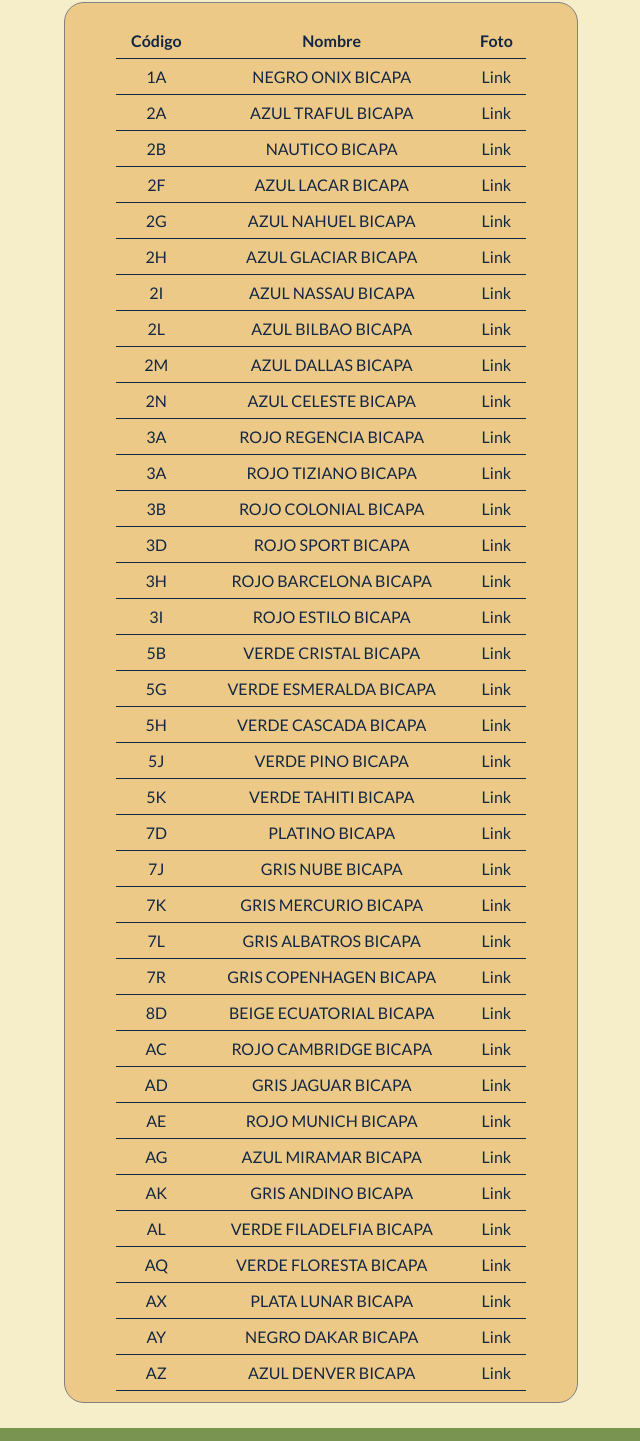
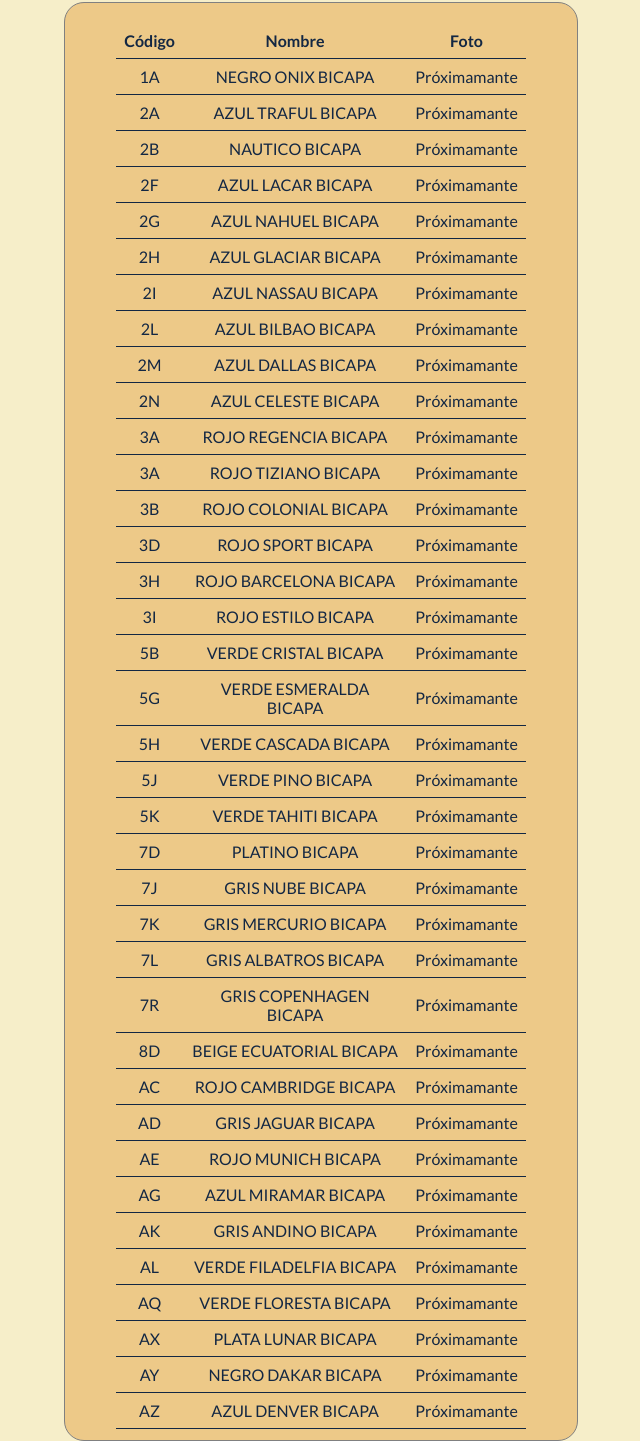
Before and after one commit to victorsnz/colores-senda, a plain HTML site: page index.html in a window 1280 px wide. Shown: the part 196-1637 px from the top of the page, without its empty margins (319-959 px from the left). Drawn offline with Linux system fonts and the light colour scheme.

Commit message:
add favicon & fix footer

```diff
--- a/index.html
+++ b/index.html
@@ -3,6 +3,11 @@
 <head>
     <meta charset="UTF-8">
     <meta name="viewport" content="width=device-width, initial-scale=1.0">
+    <link rel="icon" type="image/png" sizes="32x32" href="./img/favicon-32x32.png">
+    <link rel="icon" type="image/png" sizes="96x96" href="./img/favicon-96x96.png">
+    <link rel="icon" type="image/png" sizes="16x16" href="./img/favicon-16x16.png">
+    <meta name="msapplication-TileColor" content="#ffffff">
+    <meta name="msapplication-TileImage" content="/ms-icon-144x144.png">
     <link rel="stylesheet" href="./style.css">
     <title>Colores del Senda</title>
 </head>
@@ -29,188 +34,188 @@
                     <tr>
                         <td>1A</td>
                         <td>NEGRO ONIX BICAPA</td>
-                        <td>Link</td>
+                        <td>Próximamante</td>
                     </tr>
                 <tr>
                         <td>2A</td>
                         <td>AZUL TRAFUL BICAPA</td>
-                        <td>Link</td>
+                        <td>Próximamante</td>
                     </tr>
                     <tr>
                         <td>2B</td>
                         <td>NAUTICO BICAPA</td>
-                        <td>Link</td>
+                        <td>Próximamante</td>
                     </tr>
                     <tr>
                         <td>2F</td>
                         <td>AZUL LACAR BICAPA</td>
-                        <td>Link</td>
+                        <td>Próximamante</td>
                     </tr>
                     <tr>
                         <td>2G</td>
                         <td>AZUL NAHUEL BICAPA</td>
-                        <td>Link</td>
+                        <td>Próximamante</td>
                     </tr>
                     <tr>
                         <td>2H</td>
                         <td>AZUL GLACIAR BICAPA</td>
-                        <td>Link</td>
+                        <td>Próximamante</td>
                     </tr>
                     <tr>
                         <td>2I</td>
                         <td>AZUL NASSAU BICAPA</td>
-                        <td>Link</td>
+                        <td>Próximamante</td>
                     </tr>
                     <tr>
                         <td>2L</td>
                         <td> AZUL BILBAO BICAPA</td>
-                        <td>Link</td>
+                        <td>Próximamante</td>
                     </tr>
                     <tr>
                         <td>2M</td>
                         <td>AZUL DALLAS BICAPA</td>
-                        <td>Link</td>
+                        <td>Próximamante</td>
                     </tr>
                     <tr>
                         <td>2N</td>
                         <td>AZUL CELESTE BICAPA</td>
-                        <td>Link</td>
+                        <td>Próximamante</td>
                     </tr>
                     <tr>
                         <td>3A</td>
                         <td>ROJO REGENCIA BICAPA</td>
-                        <td>Link</td>
+                        <td>Próximamante</td>
                     </tr>
                     <tr>
                         <td>3A</td>
                         <td>ROJO TIZIANO BICAPA</td>
-                        <td>Link</td>
+                        <td>Próximamante</td>
                     </tr>
                     <tr>
                         <td>3B</td>
                         <td>ROJO COLONIAL BICAPA</td>
-                        <td>Link</td>
+                        <td>Próximamante</td>
                     </tr>
                     <tr>
                         <td>3D</td>
                         <td>ROJO SPORT BICAPA</td>
-                        <td>Link</td>
+                        <td>Próximamante</td>
                     </tr>
                     <tr>
                         <td>3H</td>
                         <td>ROJO BARCELONA BICAPA</td>
-                        <td>Link</td>
+                        <td>Próximamante</td>
                     </tr>
                     <tr>
                         <td>3I</td>
                         <td>ROJO ESTILO BICAPA</td>
-                        <td>Link</td>
+                        <td>Próximamante</td>
                     </tr>
                     <tr>
                         <td>5B</td>
                         <td>VERDE CRISTAL BICAPA</td>
-                        <td>Link</td>
+                        <td>Próximamante</td>
                     </tr>
                     <tr>
                         <td>5G</td>
                         <td>VERDE ESMERALDA BICAPA</td>
-                        <td>Link</td>
+                        <td>Próximamante</td>
                     </tr>
                     <tr>
                         <td>5H</td>
                         <td>VERDE CASCADA BICAPA</td>
-                        <td>Link</td>
+                        <td>Próximamante</td>
                     </tr>
                     <tr>
                         <td>5J</td>
                         <td>VERDE PINO BICAPA</td>
-                        <td>Link</td>
+                        <td>Próximamante</td>
                     </tr>
                     <tr>
                         <td>5K</td>
                         <td>VERDE TAHITI BICAPA</td>
-                        <td>Link</td>
+                        <td>Próximamante</td>
                     </tr>
                     <tr>
                         <td>7D</td>
                         <td>PLATINO BICAPA</td>
-                        <td>Link</td>
+                        <td>Próximamante</td>
                     </tr>
                     <tr>
                         <td>7J</td>
                         <td>GRIS NUBE BICAPA</td>
-                        <td>Link</td>
+                        <td>Próximamante</td>
                     </tr>
                     <tr>
                         <td>7K</td>
                         <td>GRIS MERCURIO BICAPA</td>
-                        <td>Link</td>
+                        <td>Próximamante</td>
                     </tr>
                     <tr>
                         <td>7L</td>
                         <td>GRIS ALBATROS BICAPA</td>
-                        <td>Link</td>
+                        <td>Próximamante</td>
                     </tr>
                     <tr>
                         <td>7R</td>
                         <td>GRIS COPENHAGEN BICAPA</td>
-                        <td>Link</td>
+                        <td>Próximamante</td>
                     </tr>
                     <tr>
                         <td>8D</td>
                         <td>BEIGE ECUATORIAL BICAPA</td>
-                        <td>Link</td>
+                        <td>Próximamante</td>
                     </tr>
                     <tr>
                         <td>AC</td>
                         <td>ROJO CAMBRIDGE BICAPA</td>
-                        <td>Link</td>
+                        <td>Próximamante</td>
                     </tr>
                     <tr>
                         <td>AD</td>
                         <td>GRIS JAGUAR BICAPA</td>
-                        <td>Link</td>
+                        <td>Próximamante</td>
                     </tr>
                     <tr>
                         <td>AE</td>
                         <td>ROJO MUNICH BICAPA</td>
-                        <td>Link</td>
+                        <td>Próximamante</td>
                     </tr>
                     <tr>
                         <td>AG</td>
                         <td>AZUL MIRAMAR BICAPA</td>
-                        <td>Link</td>
+                        <td>Próximamante</td>
                     </tr>
                     <tr>
                         <td>AK</td>
                         <td>GRIS ANDINO BICAPA</td>
-                        <td>Link</td>
+                        <td>Próximamante</td>
                     </tr>
                     <tr>
                         <td>AL</td>
                         <td>VERDE FILADELFIA BICAPA</td>
-                        <td>Link</td>
+                        <td>Próximamante</td>
                     </tr>
                     <tr>
                         <td>AQ</td>
                         <td>VERDE FLORESTA BICAPA</td>
-                        <td>Link</td>
+                        <td>Próximamante</td>
                     </tr>
                     <tr>
                         <td>AX</td>
                         <td>PLATA LUNAR BICAPA</td>
-                        <td>Link</td>
+                        <td>Próximamante</td>
                     </tr>
                     <tr>
                         <td>AY</td>
                         <td>NEGRO DAKAR BICAPA</td>
-                        <td>Link</td>
+                        <td>Próximamante</td>
                     </tr>
                     </tr>
                     <tr>
                         <td>AZ</td>
                         <td>AZUL DENVER BICAPA</td>
-                        <td>Link</td>
+                        <td>Próximamante</td>
                     </tr>
                 </tbody>
             </table>
--- a/style.css
+++ b/style.css
@@ -12,14 +12,14 @@
 html {
     min-height: 100%;
     position: relative;
-    border-color: red;
+    /* border-color: red; */
 }
 
 body{
     align-items: center;
     background-color: #f6eec9;
     margin: 0;
-    margin-bottom: 150px;
+    margin-bottom: 120px;
 }
 header {
     margin: 25px;
@@ -101,7 +101,7 @@ footer {
     display: flex;
     bottom: 0;
     width: 100%;
-    height: 150px;
+    height: 120px;
     position: absolute;
     justify-content: center;
     text-align: center;
@@ -112,7 +112,7 @@ footer {
 }
 
 footer > div > p {
-    padding-top: 15px;
+    padding-top: 10px;
 }
 footer > div > p > a {
     text-decoration: none;
@@ -121,7 +121,7 @@ footer > div > p > a {
 }
 
 .logos > img {
-    width: 200px;
+    width: 120px;
 }
 
 @media (max-width: 600px) {
@@ -188,6 +188,9 @@ footer > div > p > a {
         left: 0;
         bottom: 0;
         width: 100%;
-        position: fixed;
+        position: absolute;
+    }
+    .logos > img {
+        width: 100px;
     }
 }
```
Also changed, not shown: img/favicon-16x16.png (added), img/favicon-32x32.png (added), img/favicon-96x96.png (added).
